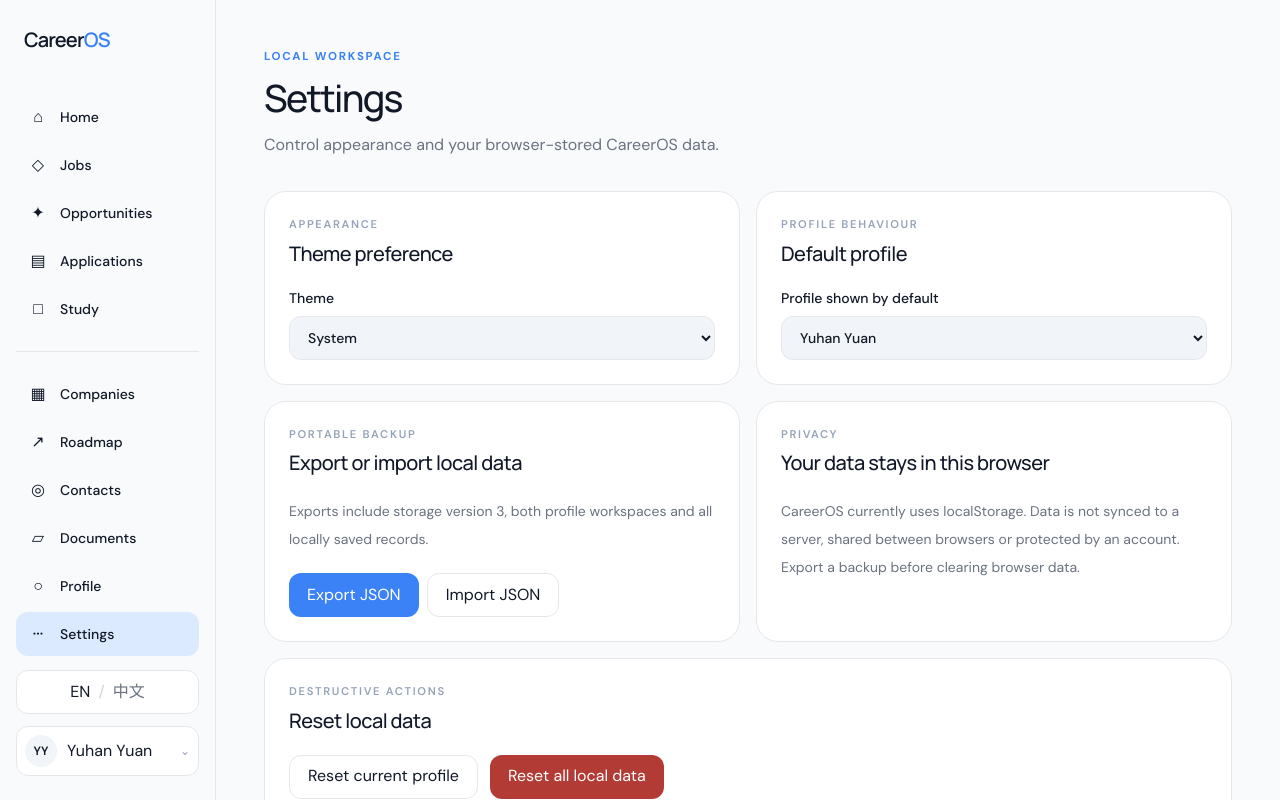
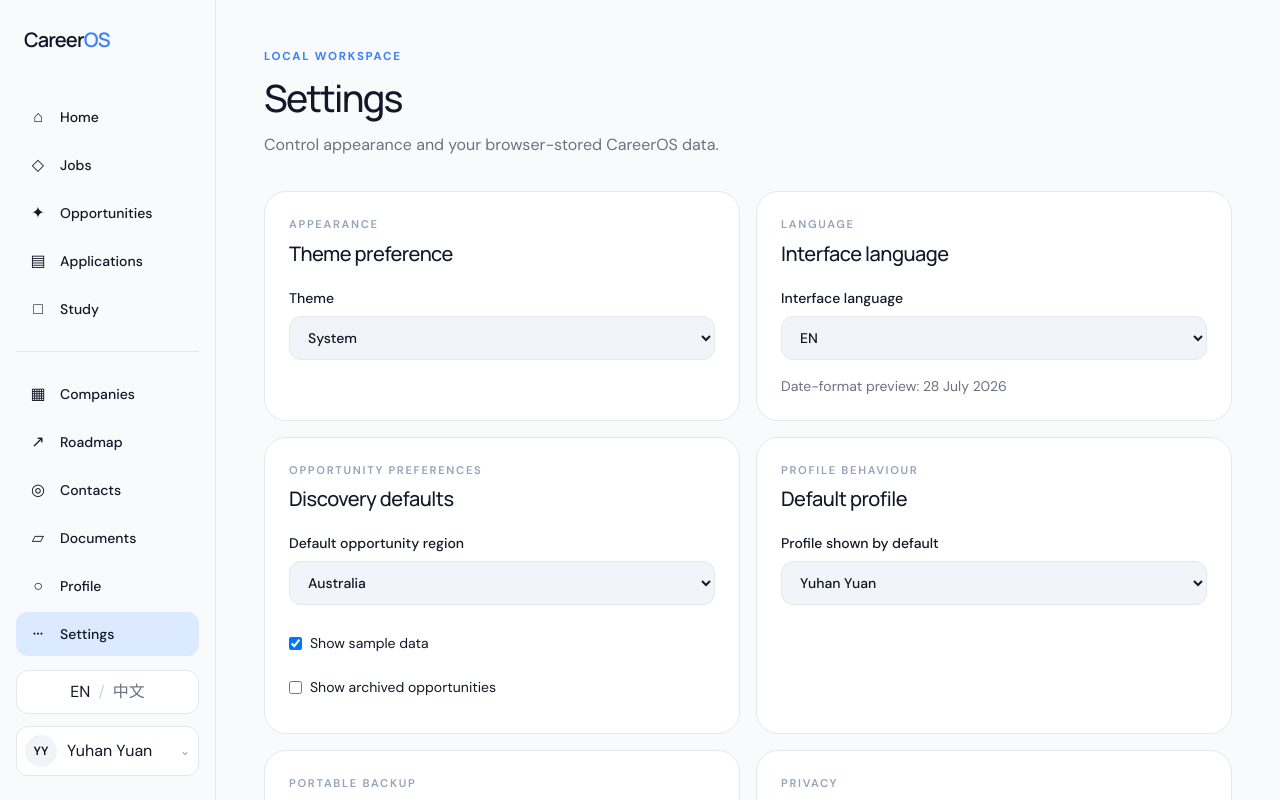
Before and after one commit to jasmineYuhanYuan/CareerOS, a Next.js app: page /settings in a window 1280 px wide. Shown: the top 800 px of the page. Built offline with nearby package versions, Linux system fonts and the light colour scheme.

Commit message:
feat: extend storage migration and settings

```diff
--- a/src/components/settings/settings-panel.tsx
+++ b/src/components/settings/settings-panel.tsx
@@ -6,10 +6,13 @@ import { Card } from "@/components/ui/card";
 import { Select } from "@/components/ui/form-field";
 import { PageHeading } from "@/components/ui/page-heading";
 import { useCareerOS } from "@/providers/careeros-provider";
-import type { ThemePreference } from "@/types/domain";
+import { useLanguage } from "@/providers/language-provider";
+import { formatDate } from "@/i18n/format";
+import type { AppLocale, ThemePreference } from "@/types/domain";
 
 export function SettingsPanel() {
-  const { state, activeWorkspace, setTheme, setDefaultProfile, resetCurrentProfile, resetAll, exportData, importData } = useCareerOS();
+  const { state, activeWorkspace, setTheme, setLanguage, updateDashboardPreferences, setDefaultProfile, resetCurrentProfile, resetAll, exportData, importData } = useCareerOS();
+  const { language, t } = useLanguage();
   const inputRef = useRef<HTMLInputElement>(null);
   const [message, setMessage] = useState("");
 
@@ -38,6 +41,15 @@ export function SettingsPanel() {
         <Card eyebrow="Appearance" title="Theme preference">
           <label className="block text-sm font-medium">Theme<Select value={state.theme} onChange={(e) => setTheme(e.target.value as ThemePreference)}>{["System", "Light", "Dark"].map((value) => <option key={value}>{value}</option>)}</Select></label>
         </Card>
+        <Card eyebrow="Language" title={t("settings.language")}>
+          <label className="block text-sm font-medium">{t("settings.language")}<Select value={state.language} onChange={(event) => setLanguage(event.target.value as AppLocale)}><option value="en">EN</option><option value="zh-CN">中文</option></Select></label>
+          <p className="mt-4 text-sm text-[var(--text-secondary)]">{t("settings.datePreview")}: {formatDate(new Date().toISOString().slice(0, 10), language)}</p>
+        </Card>
+        <Card eyebrow="Opportunity preferences" title="Discovery defaults">
+          <label className="block text-sm font-medium">{t("settings.region")}<Select value={state.dashboardPreferences.defaultRegion} onChange={(event) => updateDashboardPreferences({ ...state.dashboardPreferences, defaultRegion: event.target.value })}>{["Australia", "United States", "United Kingdom", "Singapore", "All regions"].map((value) => <option key={value}>{value}</option>)}</Select></label>
+          <label className="mt-4 flex min-h-11 items-center gap-2 text-sm"><input type="checkbox" checked={state.dashboardPreferences.showSampleData} onChange={(event) => updateDashboardPreferences({ ...state.dashboardPreferences, showSampleData: event.target.checked })} />{t("settings.sample")}</label>
+          <label className="flex min-h-11 items-center gap-2 text-sm"><input type="checkbox" checked={state.dashboardPreferences.showArchivedOpportunities} onChange={(event) => updateDashboardPreferences({ ...state.dashboardPreferences, showArchivedOpportunities: event.target.checked })} />{t("settings.archived")}</label>
+        </Card>
         <Card eyebrow="Profile behaviour" title="Default profile">
           <label className="block text-sm font-medium">Profile shown by default<Select value={state.defaultProfileId} onChange={(e) => setDefaultProfile(e.target.value)}>{Object.values(state.profiles).map((workspace) => <option key={workspace.profile.id} value={workspace.profile.id}>{workspace.profile.displayName}</option>)}</Select></label>
         </Card>
```
